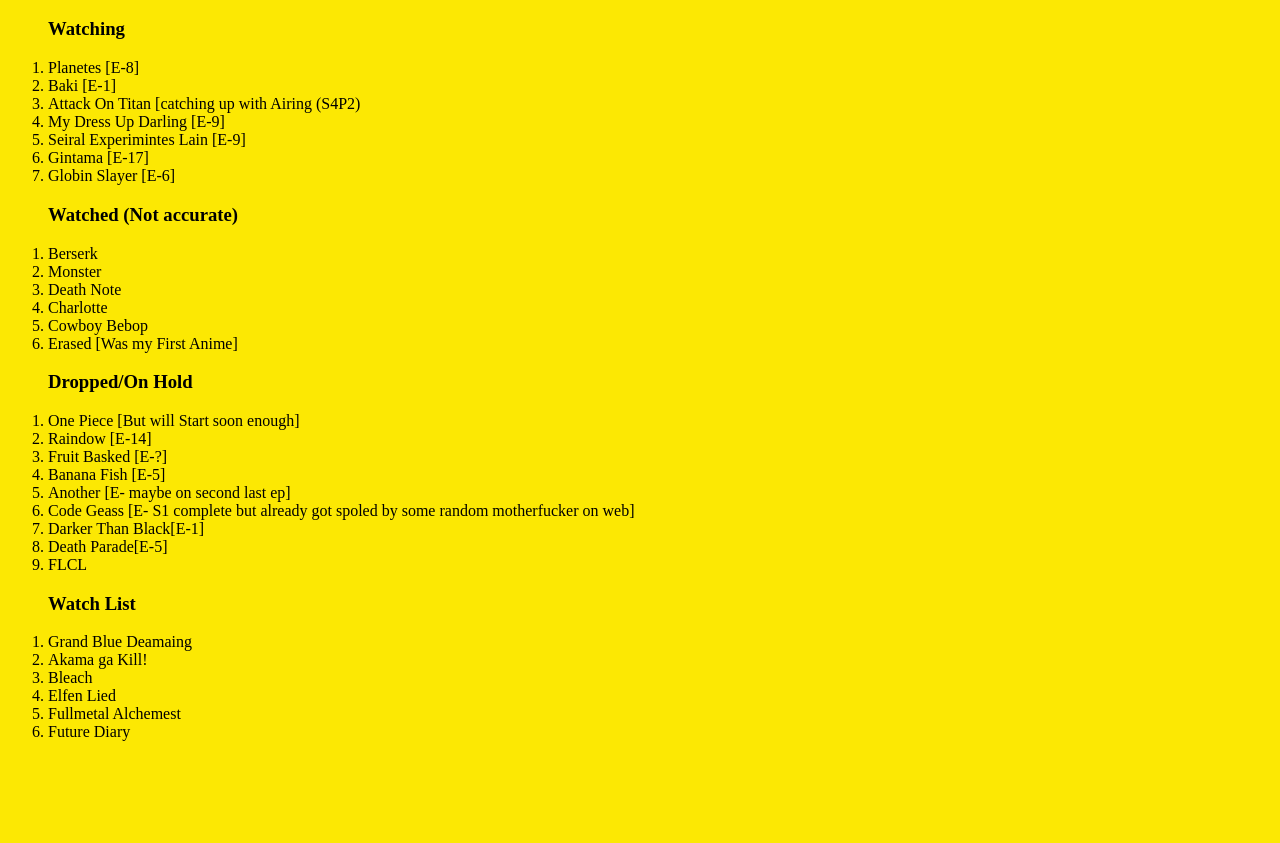
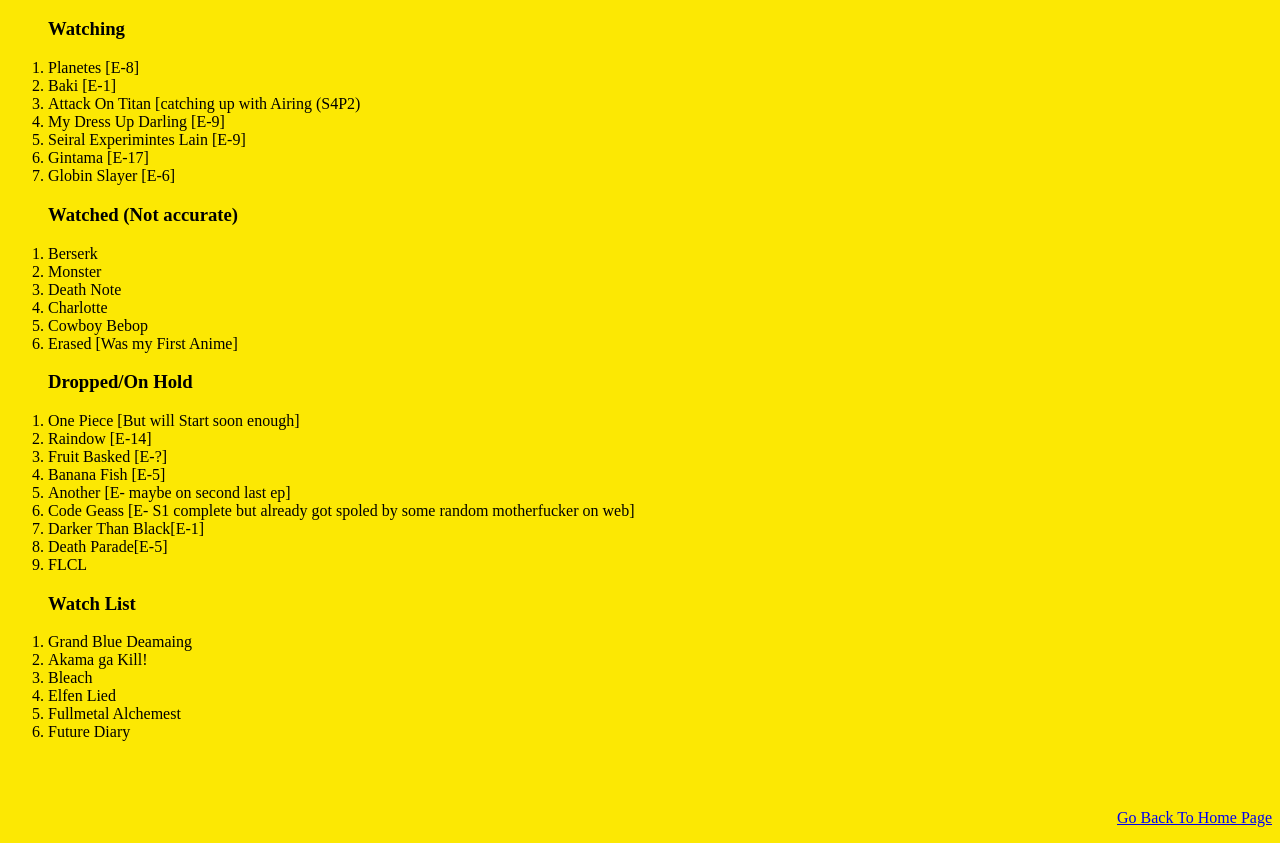
Before and after one commit to FreyJST/FreyJST.github.io, a plain HTML site: page anime.html in a window 1280 px wide. Shown: the part 48-891 px from the top of the page. Before the commit the page ends 805 px from the top, so only its background shows below. Drawn offline with Linux system fonts and the light colour scheme.

Commit message:
Anime List

```diff
--- a/anime.html
+++ b/anime.html
@@ -64,4 +64,10 @@ motherfucker on web]</li>
 </ol>
 </body>
 
+<br />
+<br />
+
+<p align = "right">
+  <a href="https://internetsboy.engineer">Go Back To Home Page</a>
+</p>
 </html>
```
